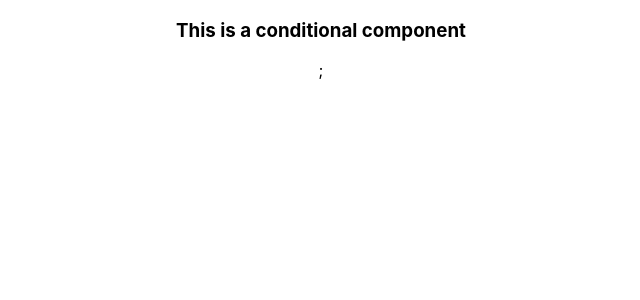
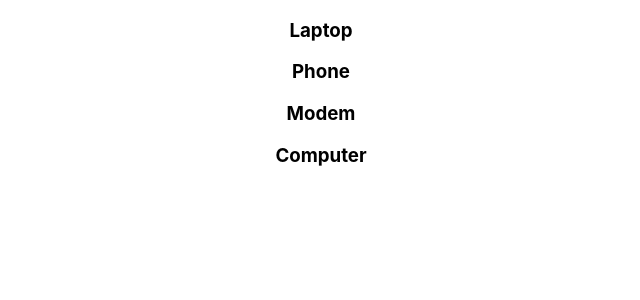
Before and after one commit to Oliver6644/react_prax, a React (Create React App) app: page / in a window 1280 px wide. Shown: the top 300 px of the page, without its empty margins (319-959 px from the left). Built offline with nearby package versions, Linux system fonts and the light colour scheme.

Commit message:
ep .25 list rendering

```diff
--- a/src/App.js
+++ b/src/App.js
@@ -9,11 +9,11 @@ import FunctionalCounter from "./components/FunctionalCounter";
 //import FunctionEvent from './components/FunctionEvent';
 //import ClassEvent from "./components/ClassEvent";
 import ConditionalCompoment from './components/ConditionalComponent';
-
+import Product from './components/Product';
 function App() {
   return (
     <div className="App">
-     <ConditionalCompoment></ConditionalCompoment>
+     <Product></Product>
     </div>
   );
 }
```
